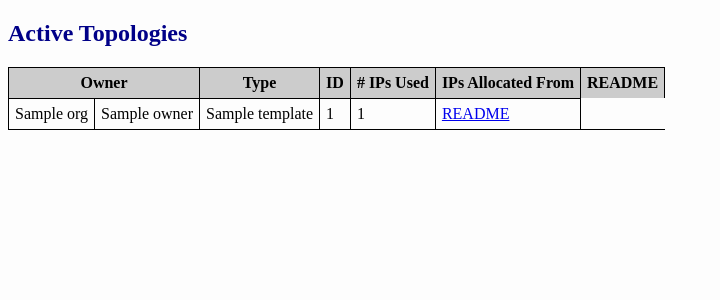
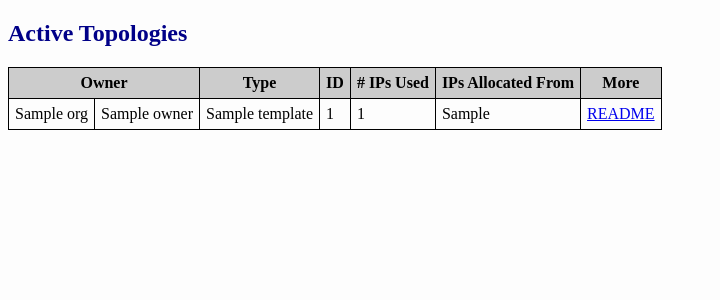
Before and after one commit to dound/vns, a Django app: template web/templates/vns/topologies.html in a window 1280 px wide. Shown: the top 300 px of the page, without its empty margins (0-720 px from the left). Run offline with Django 3.2, Linux system fonts and the light colour scheme; the template is opened without the code that fills it: most values are stand-ins (such as "Sample title", 1, 10 or a date in 2020); parts of the project's set-up code (start-up, migrations or seed data) failed here and were passed over.

Commit message:
tidy up the topologies page

```diff
--- a/web/templates/vns/topologies.html
+++ b/web/templates/vns/topologies.html
@@ -13,17 +13,18 @@
             <th>ID</th>
             <th># IPs Used</th>
             <th>IPs Allocated From</th>
-            <th>README</th>
+            <th>More</th>
         </tr>
     {% endif %}
     {% for t in topos_list %}
         <tr>
-            <td>{{ t.owner.userprofile.org.name }}</td>
+            <td>{{ t.owner.get_profile.org.name }}</td>
             <td>{{ t.owner.get_full_name }}</td>
             <td>{{ t.template.name }}</td>
             <td>{{ t.id }}</td>
-            <td>{{ t.num_ips_allocated }}</td>
-            <td><a href="topology_readme={{ t.id }}">README</a></td>
+            <td>{{ t.get_where_ips_allocated.size }}</td>
+            <td>{{ t.get_where_ips_allocated.block_from }}</td>
+            <td><a href="/topology{{ t.id }}/readme">README</a></td>
         </tr>
     {% empty %}
     <p>There are no topologies at this time.</p>
--- a/web/vnswww/models.py
+++ b/web/vnswww/models.py
@@ -350,10 +350,10 @@ class Topology(Model):
         except IPBlockAllocation.DoesNotExist:
             return 'The readme cannot be generated unless the topology is assigned IPs.'
 
-    def num_ips_allocated(self):
-        """Returns the size of the IP block allocated to this topology."""
+    def get_where_ips_allocated(self):
+        """Returns the block from which the IPs for this topology were allocated."""
         try:
-            return IPBlockAllocation.objects.get(topology=self).size
+            return IPBlockAllocation.objects.get(topology=self)
         except IPBlockAllocation.DoesNotExist:
             return 0
 
```
